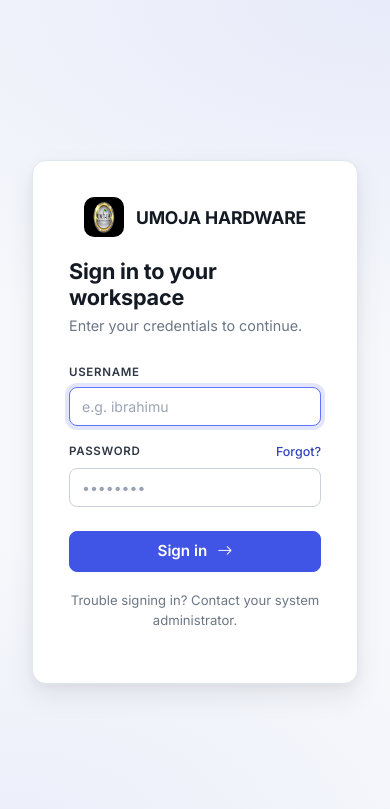
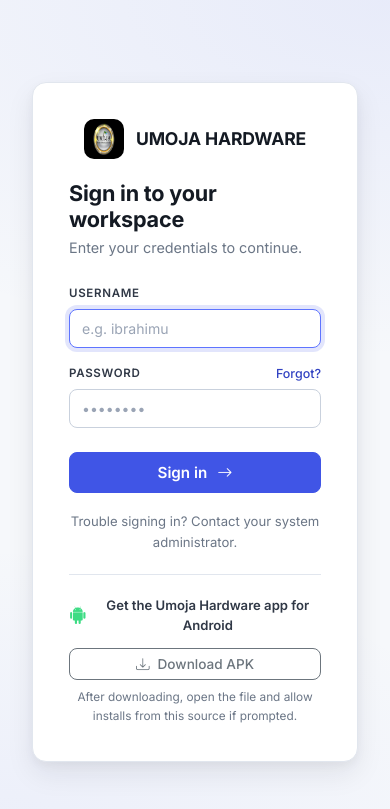
Before and after one commit to ibrahzuma/umoja-hardware-system, a Django app: template apps/users/templates/login.html in a window 390 px wide. Shown: the top 809 px of the page. Run offline with Django 5.2, Linux system fonts and the light colour scheme; the template is opened without the code that fills it: values that come from a table or form of the project are taken from there, others are empty; parts of the project's set-up code (start-up, migrations or seed data) failed here and were passed over.

Commit message:
Login page: add Android app (APK) download link
Public /download-app/ view streams media/app/umoja-hardware.apk as an
attachment with the APK content type, surfaced as a Download button on the
login page so staff can install the mobile app before signing in.

Co-Authored-By: Claude Opus 4.8 (1M context) <noreply@anthropic.com>

```diff
--- a/apps/core/urls.py
+++ b/apps/core/urls.py
@@ -1,5 +1,5 @@
 from django.urls import path
-from .views import DashboardView, GenericListView, SettingsView
+from .views import DashboardView, GenericListView, SettingsView, download_app
 from apps.inventory.views import download_product_template
 
 urlpatterns = [
@@ -15,4 +15,5 @@ urlpatterns = [
     path('settings/', SettingsView.as_view(), name='settings_list'),
 
     path('download-product-template/', download_product_template, name='download_product_template'),
+    path('download-app/', download_app, name='download_app'),
 ]
--- a/apps/users/templates/login.html
+++ b/apps/users/templates/login.html
@@ -141,6 +141,19 @@
         .btn-block { width: 100%; padding: 0.65rem 1rem; font-size: 0.95rem; font-weight: 600; }
 
         .help-text { text-align: center; color: var(--slate-500); font-size: 0.82rem; margin-top: 18px; }
+
+        .app-download {
+            margin-top: 22px;
+            padding-top: 20px;
+            border-top: 1px solid var(--slate-200);
+            text-align: center;
+        }
+        .app-download-text {
+            display: flex; align-items: center; justify-content: center; gap: 8px;
+            font-size: 0.82rem; font-weight: 600; color: var(--slate-700); margin-bottom: 12px;
+        }
+        .app-download-text i { color: #3ddc84; font-size: 1.1rem; }
+        .app-download-hint { display: block; color: var(--slate-500); font-size: 0.74rem; margin-top: 8px; }
     </style>
 </head>
 
@@ -225,6 +238,17 @@
             </form>
 
             <p class="help-text">Trouble signing in? Contact your system administrator.</p>
+
+            <div class="app-download">
+                <div class="app-download-text">
+                    <i class="bi bi-android2"></i>
+                    <span>Get the Umoja Hardware app for Android</span>
+                </div>
+                <a href="{% url 'download_app' %}" class="btn btn-outline-secondary w-100 d-flex align-items-center justify-content-center gap-2">
+                    <i class="bi bi-download"></i> Download APK
+                </a>
+                <small class="app-download-hint">After downloading, open the file and allow installs from this source if prompted.</small>
+            </div>
         </div>
     </main>
 
```
Also changed, not shown: apps/core/views.py (+20 -0 lines).
